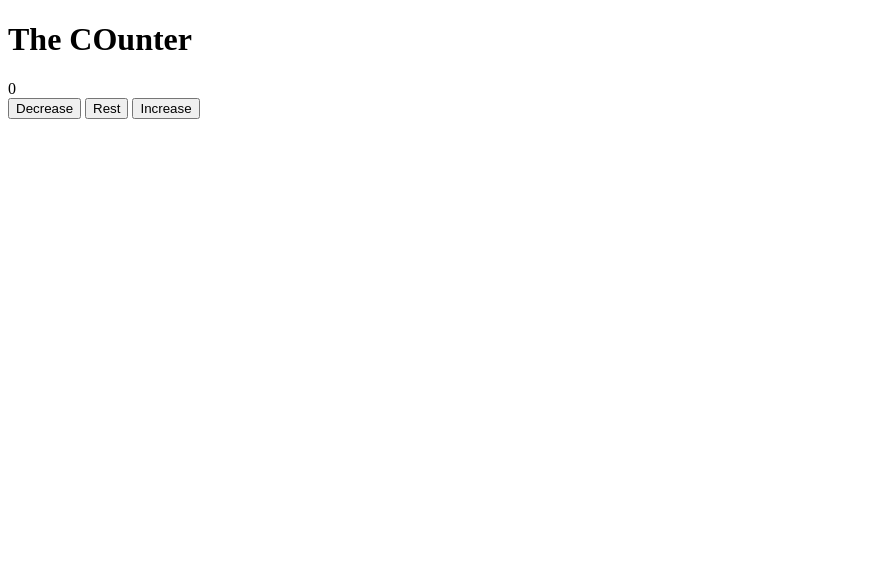
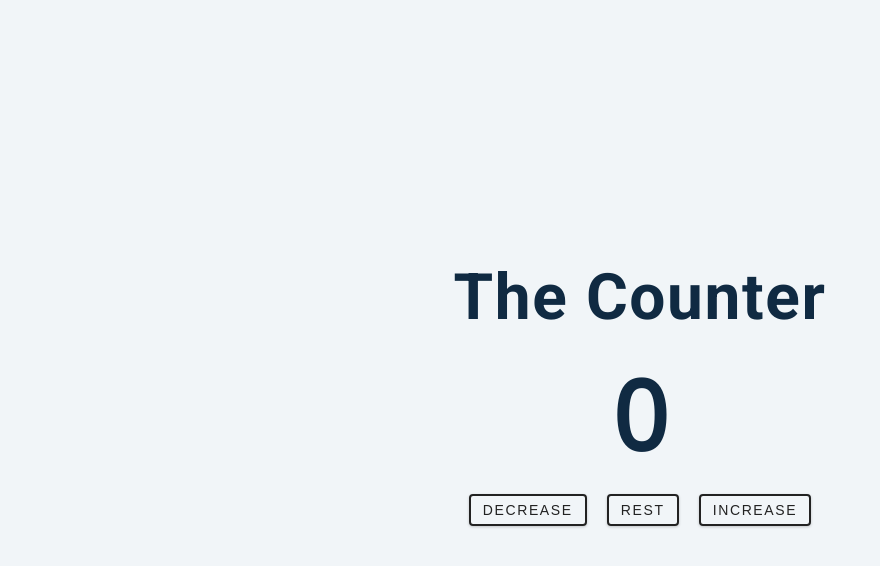
Before and after one commit to gerardojgarcia/counter, a plain HTML site: page index.html in a window 1280 px wide. Shown: the whole page, without its empty margins (0-880 px from the left). Drawn offline with nearby package versions, Linux system fonts and the light colour scheme.

Commit message:
finished JS

```diff
--- a/index.html
+++ b/index.html
@@ -12,7 +12,7 @@
     <main>
         <div class="container">
 
-            <h1>The COunter</h1>
+            <h1>The Counter</h1>
             <span id="value">0</span>
             <div class="button-container">
 
--- a/main.js
+++ b/main.js
@@ -0,0 +1,33 @@
+let count = 0
+
+const valueEl = document.getElementById('value')
+btnsEl = document.querySelectorAll('.btn')
+
+
+
+btnsEl.forEach(function (btn) {
+    btn.addEventListener('click', function (e) {
+        const styles = e.currentTarget.classList
+        if (styles.contains('decrease')) {
+            count--
+
+        }else if (styles.contains('increase')) {
+            count++
+        }else {
+            count = 0
+        }
+        if (count > 0) {
+            value.style.color = "green";
+          }
+          if (count < 0) {
+            value.style.color = "red";
+          }
+          if (count === 0) {
+            value.style.color = "#222";
+          }
+          value.textContent = count;
+
+
+    })
+
+})
--- a/style.css
+++ b/style.css
@@ -0,0 +1,190 @@
+/*
+===============
+Fonts
+===============
+*/
+@import url("https://fonts.googleapis.com/css?family=Open+Sans|Roboto:400,700&display=swap");
+
+/*
+===============
+Variables
+===============
+*/
+
+:root {
+  /* dark shades of primary color*/
+  --clr-primary-1: hsl(205, 86%, 17%);
+  --clr-primary-2: hsl(205, 77%, 27%);
+  --clr-primary-3: hsl(205, 72%, 37%);
+  --clr-primary-4: hsl(205, 63%, 48%);
+  /* primary/main color */
+  --clr-primary-5: hsl(205, 78%, 60%);
+  /* lighter shades of primary color */
+  --clr-primary-6: hsl(205, 89%, 70%);
+  --clr-primary-7: hsl(205, 90%, 76%);
+  --clr-primary-8: hsl(205, 86%, 81%);
+  --clr-primary-9: hsl(205, 90%, 88%);
+  --clr-primary-10: hsl(205, 100%, 96%);
+  /* darkest grey - used for headings */
+  --clr-grey-1: hsl(209, 61%, 16%);
+  --clr-grey-2: hsl(211, 39%, 23%);
+  --clr-grey-3: hsl(209, 34%, 30%);
+  --clr-grey-4: hsl(209, 28%, 39%);
+  /* grey used for paragraphs */
+  --clr-grey-5: hsl(210, 22%, 49%);
+  --clr-grey-6: hsl(209, 23%, 60%);
+  --clr-grey-7: hsl(211, 27%, 70%);
+  --clr-grey-8: hsl(210, 31%, 80%);
+  --clr-grey-9: hsl(212, 33%, 89%);
+  --clr-grey-10: hsl(210, 36%, 96%);
+  --clr-white: #fff;
+  --clr-red-dark: hsl(360, 67%, 44%);
+  --clr-red-light: hsl(360, 71%, 66%);
+  --clr-green-dark: hsl(125, 67%, 44%);
+  --clr-green-light: hsl(125, 71%, 66%);
+  --clr-black: #222;
+  --ff-primary: "Roboto", sans-serif;
+  --ff-secondary: "Open Sans", sans-serif;
+  --transition: all 0.3s linear;
+  --spacing: 0.1rem;
+  --radius: 0.25rem;
+  --light-shadow: 0 5px 15px rgba(0, 0, 0, 0.1);
+  --dark-shadow: 0 5px 15px rgba(0, 0, 0, 0.2);
+  --max-width: 1170px;
+  --fixed-width: 620px;
+}
+/*
+===============
+Global Styles
+===============
+*/
+
+*,
+::after,
+::before {
+  margin: 0;
+  padding: 0;
+  box-sizing: border-box;
+}
+body {
+  font-family: var(--ff-secondary);
+  background: var(--clr-grey-10);
+  color: var(--clr-grey-1);
+  line-height: 1.5;
+  font-size: 0.875rem;
+}
+ul {
+  list-style-type: none;
+}
+a {
+  text-decoration: none;
+}
+h1,
+h2,
+h3,
+h4 {
+  letter-spacing: var(--spacing);
+  text-transform: capitalize;
+  line-height: 1.25;
+  margin-bottom: 0.75rem;
+  font-family: var(--ff-primary);
+}
+h1 {
+  font-size: 3rem;
+}
+h2 {
+  font-size: 2rem;
+}
+h3 {
+  font-size: 1.25rem;
+}
+h4 {
+  font-size: 0.875rem;
+}
+p {
+  margin-bottom: 1.25rem;
+  color: var(--clr-grey-5);
+}
+@media screen and (min-width: 800px) {
+  h1 {
+    font-size: 4rem;
+  }
+  h2 {
+    font-size: 2.5rem;
+  }
+  h3 {
+    font-size: 1.75rem;
+  }
+  h4 {
+    font-size: 1rem;
+  }
+  body {
+    font-size: 1rem;
+  }
+  h1,
+  h2,
+  h3,
+  h4 {
+    line-height: 1;
+  }
+}
+/*  global classes */
+
+/* section */
+.section {
+  padding: 5rem 0;
+}
+
+.section-center {
+  width: 90vw;
+  margin: 0 auto;
+  max-width: 1170px;
+}
+@media screen and (min-width: 992px) {
+  .section-center {
+    width: 95vw;
+  }
+}
+main {
+  min-height: 100vh;
+  display: grid;
+  place-items: center;
+}
+
+/*
+===============
+Counter
+===============
+*/
+
+main {
+  min-height: 100vh;
+  display: grid;
+  place-items: center;
+}
+.container {
+  text-align: center;
+}
+#value {
+  font-size: 6rem;
+  font-weight: bold;
+}
+.btn {
+  text-transform: uppercase;
+  background: transparent;
+  color: var(--clr-black);
+  padding: 0.375rem 0.75rem;
+  letter-spacing: var(--spacing);
+  display: inline-block;
+  transition: var(--transition);
+  font-size: 0.875rem;
+  border: 2px solid var(--clr-black);
+  cursor: pointer;
+  box-shadow: 0 1px 3px rgba(0, 0, 0, 0.2);
+  border-radius: var(--radius);
+  margin: 0.5rem;
+}
+.btn:hover {
+  color: var(--clr-white);
+  background: var(--clr-black);
+}
```
